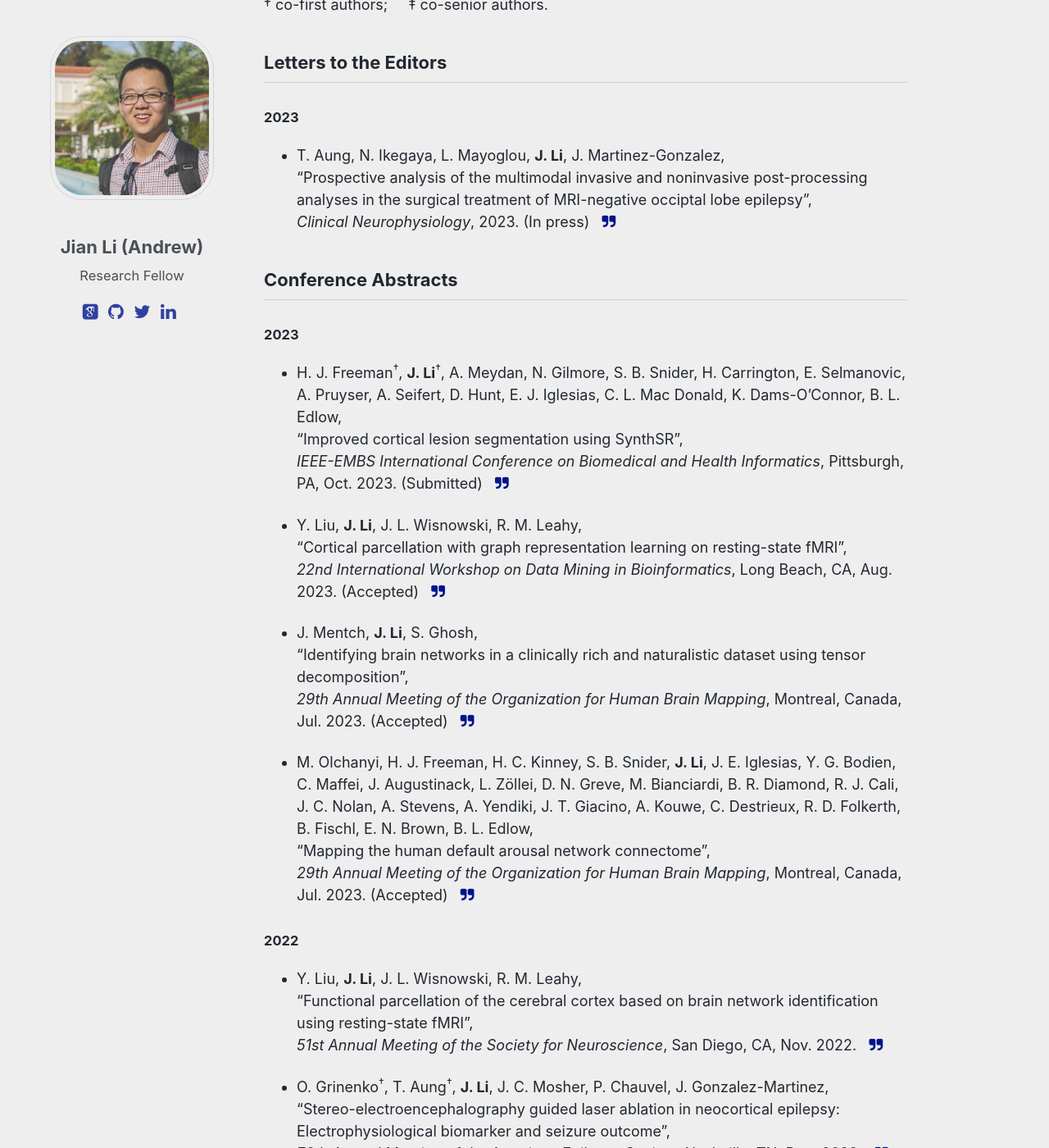
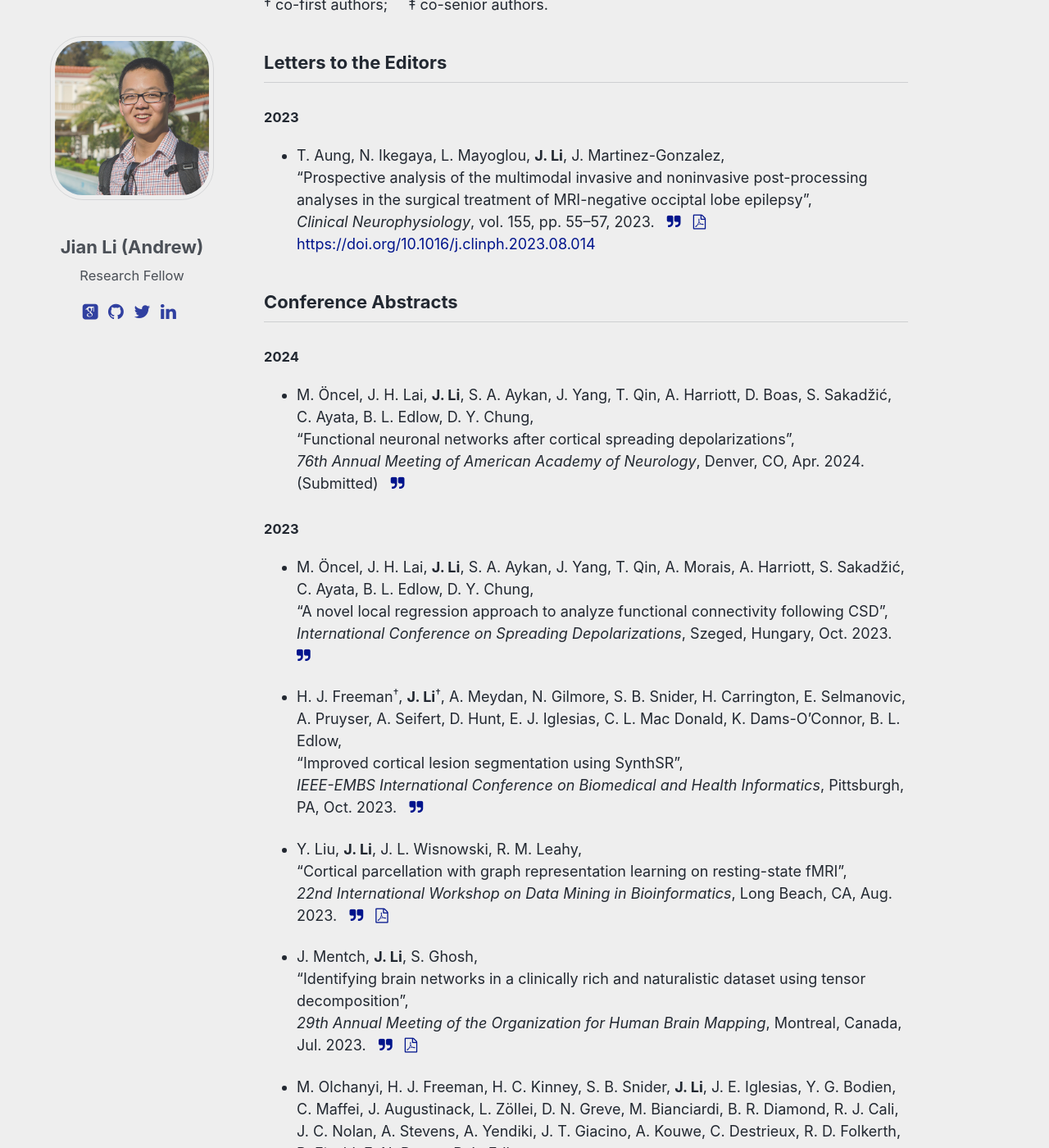
Before and after one commit to silencer1127/silencer1127.github.io, a Jekyll site: the page built from _pages/pub_archive.md, in a window 1280 px wide and 1400 px high, scrolled down 253 px. Shown: the whole window at 82% size. Built offline with Jekyll 4.4.1, drawn with Linux system fonts in a browser that asks for light colours; some web fonts are replaced; comment, search, counter and statistics services are not loaded; some of the changed text lies outside the part shown.

```diff
--- a/_includes/bib_derivatives/abstract.md
+++ b/_includes/bib_derivatives/abstract.md
@@ -1,26 +1,36 @@
+### 2024
+
+* M. Öncel, J. H. Lai, **J. Li**, S. A. Aykan, J. Yang, T. Qin, A. Harriott, D. Boas, S. Sakadžić, C. Ayata, B. L. Edlow, D. Y. Chung,
+"Functional neuronal networks after cortical spreading depolarizations",
+*76th Annual Meeting of American Academy of Neurology*, Denver, CO, Apr. 2024. (Submitted) &nbsp; [<i class="fa fa-quote-right"></i>](/files/bib/Oncel_2024_AAN_Functional.bib)
+
 ### 2023
+
+* M. Öncel, J. H. Lai, **J. Li**, S. A. Aykan, J. Yang, T. Qin, A. Morais, A. Harriott, S. Sakadžić, C. Ayata, B. L. Edlow, D. Y. Chung,
+"A novel local regression approach to analyze functional connectivity following CSD",
+*International Conference on Spreading Depolarizations*, Szeged, Hungary, Oct. 2023.  &nbsp; [<i class="fa fa-quote-right"></i>](/files/bib/Oncel_2023_iCSD_Functional.bib)
 
 * H. J. Freeman<sup>&dagger;</sup>, **J. Li**<sup>&dagger;</sup>, A. Meydan, N. Gilmore, S. B. Snider, H. Carrington, E. Selmanovic, A. Pruyser, A. Seifert, D. Hunt, E. J. Iglesias, C. L. Mac Donald, K. Dams-O'Connor, B. L. Edlow,
 "Improved cortical lesion segmentation using SynthSR",
-*IEEE-EMBS International Conference on Biomedical and Health Informatics*, Pittsburgh, PA, Oct. 2023. (Submitted) &nbsp; [<i class="fa fa-quote-right"></i>](/files/bib/Freeman_2023_BHI_Improved.bib)
+*IEEE-EMBS International Conference on Biomedical and Health Informatics*, Pittsburgh, PA, Oct. 2023.  &nbsp; [<i class="fa fa-quote-right"></i>](/files/bib/Freeman_2023_BHI_Improved.bib)
 
 * Y. Liu, **J. Li**, J. L. Wisnowski, R. M. Leahy,
 "Cortical parcellation with graph representation learning on resting-state fMRI",
-*22nd International Workshop on Data Mining in Bioinformatics*, Long Beach, CA, Aug. 2023. (Accepted) &nbsp; [<i class="fa fa-quote-right"></i>](/files/bib/Liu_2023_BIOKDD_Cortical.bib)
+*22nd International Workshop on Data Mining in Bioinformatics*, Long Beach, CA, Aug. 2023.  &nbsp; [<i class="fa fa-quote-right"></i>](/files/bib/Liu_2023_BIOKDD_Cortical.bib) &nbsp; [<i class="fa fa-file-pdf-o"></i>](/files/pdf/Liu_2023_BIOKDD_Cortical.pdf){:target="Liu_2023_BIOKDD_Cortical-PDF"}
 
 * J. Mentch, **J. Li**, S. Ghosh,
 "Identifying brain networks in a clinically rich and naturalistic dataset using tensor decomposition",
-*29th Annual Meeting of the Organization for Human Brain Mapping*, Montreal, Canada, Jul. 2023. (Accepted) &nbsp; [<i class="fa fa-quote-right"></i>](/files/bib/Mentch_2023_OHBM_Identifying.bib)
+*29th Annual Meeting of the Organization for Human Brain Mapping*, Montreal, Canada, Jul. 2023.  &nbsp; [<i class="fa fa-quote-right"></i>](/files/bib/Mentch_2023_OHBM_Identifying.bib) &nbsp; [<i class="fa fa-file-pdf-o"></i>](/files/pdf/Mentch_2023_OHBM_Identifying.pdf){:target="Mentch_2023_OHBM_Identifying-PDF"}
 
 * M. Olchanyi, H. J. Freeman, H. C. Kinney, S. B. Snider, **J. Li**, J. E. Iglesias, Y. G. Bodien, C. Maffei, J. Augustinack, L. Zöllei, D. N. Greve, M. Bianciardi, B. R. Diamond, R. J. Cali, J. C. Nolan, A. Stevens, A. Yendiki, J. T. Giacino, A. Kouwe, C. Destrieux, R. D. Folkerth, B. Fischl, E. N. Brown, B. L. Edlow,
 "Mapping the human default arousal network connectome",
-*29th Annual Meeting of the Organization for Human Brain Mapping*, Montreal, Canada, Jul. 2023. (Accepted) &nbsp; [<i class="fa fa-quote-right"></i>](/files/bib/Olchanyi_2023_OHBM_Mapping.bib)
+*29th Annual Meeting of the Organization for Human Brain Mapping*, Montreal, Canada, Jul. 2023.  &nbsp; [<i class="fa fa-quote-right"></i>](/files/bib/Olchanyi_2023_OHBM_Mapping.bib) &nbsp; [<i class="fa fa-file-pdf-o"></i>](/files/pdf/Olchanyi_2023_OHBM_Mapping.pdf){:target="Olchanyi_2023_OHBM_Mapping-PDF"}
 
 ### 2022
 
 * Y. Liu, **J. Li**, J. L. Wisnowski, R. M. Leahy,
 "Functional parcellation of the cerebral cortex based on brain network identification using resting-state fMRI",
-*51st Annual Meeting of the Society for Neuroscience*, San Diego, CA, Nov. 2022.  &nbsp; [<i class="fa fa-quote-right"></i>](/files/bib/Liu_2022_Neuroscience_Functional.bib)
+*51st Annual Meeting of the Society for Neuroscience*, San Diego, CA, Nov. 2022.  &nbsp; [<i class="fa fa-quote-right"></i>](/files/bib/Liu_2022_Neuroscience_Functional.bib) &nbsp; [<i class="fa fa-file-pdf-o"></i>](/files/pdf/Liu_2022_Neuroscience_Functional.pdf){:target="Liu_2022_Neuroscience_Functional-PDF"}
 
 * O. Grinenko<sup>&dagger;</sup>, T. Aung<sup>&dagger;</sup>, **J. Li**, J. C. Mosher, P. Chauvel, J. Gonzalez-Martinez,
 "Stereo-electroencephalography guided laser ablation in neocortical epilepsy: Electrophysiological biomarker and seizure outcome",
@@ -28,7 +38,7 @@
 
 * M. Daneshzand, A. Nummenmaa, **J. Li**, L. Vendramini, J. Stockmann, T. Chou, D. Dougherty, B. Edlow, B. Guerin,
 "Simulation and visualization tool for subject-specific tFUS neuronavigation",
-*21th Annual International Symposium on Therapeutic Ultrasound*, Toronto, Canada, Jun. 2022.  &nbsp; [<i class="fa fa-quote-right"></i>](/files/bib/Daneshzand_2022_ISTU_Simulation.bib)
+*21th Annual International Symposium on Therapeutic Ultrasound*, Toronto, Canada, Jun. 2022.  &nbsp; [<i class="fa fa-quote-right"></i>](/files/bib/Daneshzand_2022_ISTU_Simulation.bib) &nbsp; [<i class="fa fa-file-pdf-o"></i>](/files/pdf/Daneshzand_2022_ISTU_Simulation.pdf){:target="Daneshzand_2022_ISTU_Simulation-PDF"}
   <details>
     <summary style="font-size:16px">Abstract</summary>
       <p style="margin-left: 20px; text-align: justify; font-size:16px">
@@ -70,7 +80,7 @@
 
 * H. Shaker, **J. Li**, M. Kobayashi, J. Bulacio, I. Najm, P. Chauvel,
 "Functional significance of epileptogenic fast activity: A study of motor cortex seizures",
-*74th Annual Meeting of the American Epilepsy Society*, Seattle, WA, Dec. 2020.  &nbsp; [<i class="fa fa-quote-right"></i>](/files/bib/Shaker_2020_AES_Functional.bib)
+*74th Annual Meeting of the American Epilepsy Society*, Seattle, WA, Dec. 2020.  &nbsp; [<i class="fa fa-quote-right"></i>](/files/bib/Shaker_2020_AES_Functional.bib) &nbsp; [<i class="fa fa-file-pdf-o"></i>](/files/pdf/Shaker_2020_AES_Functional.pdf){:target="Shaker_2020_AES_Functional-PDF"}
   <details>
     <summary style="font-size:16px">Abstract</summary>
       <p style="margin-left: 20px; text-align: justify; font-size:16px">
--- a/_includes/bib_derivatives/letter_to_editor.md
+++ b/_includes/bib_derivatives/letter_to_editor.md
@@ -2,4 +2,5 @@
 
 * T. Aung, N. Ikegaya, L. Mayoglou, **J. Li**, J. Martinez-Gonzalez,
 "Prospective analysis of the multimodal invasive and noninvasive post-processing analyses in the surgical treatment of MRI-negative occiptal lobe epilepsy",
-*Clinical Neurophysiology*, 2023. (In press) &nbsp; [<i class="fa fa-quote-right"></i>](/files/bib/Aung_2023_ClinNeurophysiol_Prospective.bib)
+*Clinical Neurophysiology*, vol. 155, pp. 55--57, 2023.  &nbsp; [<i class="fa fa-quote-right"></i>](/files/bib/Aung_2023_ClinNeurophysiol_Prospective.bib) &nbsp; [<i class="fa fa-file-pdf-o"></i>](/files/pdf/Aung_2023_ClinNeurophysiol_Prospective.pdf){:target="Aung_2023_ClinNeurophysiol_Prospective-PDF"}
+[https://doi.org/10.1016/j.clinph.2023.08.014](https://doi.org/10.1016/j.clinph.2023.08.014){:target="Aung_2023_ClinNeurophysiol_Prospective"}
```
Also changed, not shown: other parts of _includes/bib_derivatives/abstract.md (+1 -1 lines), _includes/bib_derivatives/conference.md (+1 -1 lines), _includes/bib_derivatives/journal.md (+1 -1 lines), _includes/bib_derivatives/preprint.md (+4 -4 lines), files/bib/Aung_2023_ClinNeurophysiol_Prospective.bib (added, +9 -0 lines), files/bib/Aung_2023_Epilepsia_Stereo.bib (added, +8 -0 lines), files/bib/Li_2023_arXiv_Josa.bib (added, +8 -0 lines), files/bib/Oncel_2024_AAN_Functional.bib (added, +10 -0 lines), 9 other files.
